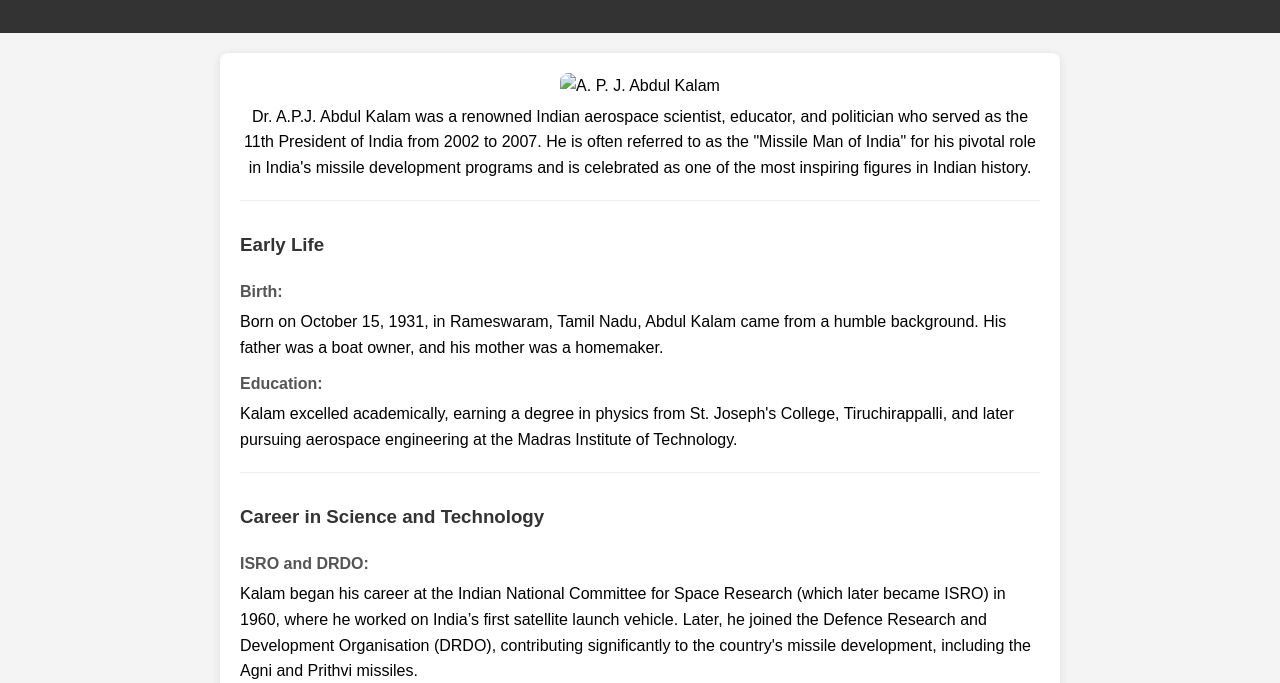
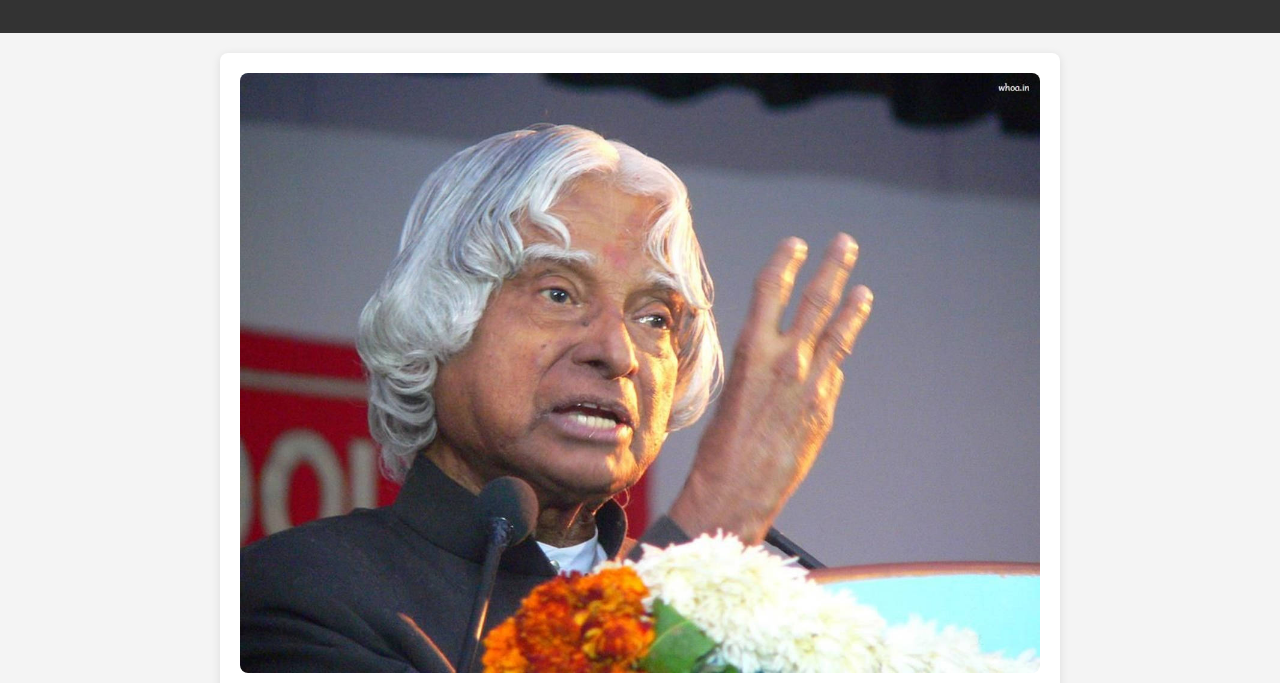
Before and after one commit to shekeelashajeer/BlogSample, a plain HTML site: page post1.html in a window 1280 px wide. Shown: the part 91-774 px from the top of the page. Drawn offline with Linux system fonts and the light colour scheme.

Commit message:
Update post1.html

```diff
--- a/post1.html
+++ b/post1.html
@@ -13,7 +13,7 @@
   <main>
     <div class="container">
       <article class="post">
-        <img src="image/kalam.jpg" alt="A. P. J. Abdul Kalam" class="post-image">
+        <img src="kalam.jpg" alt="A. P. J. Abdul Kalam" class="post-image">
         <div class="post-content">
           <p>Dr. A.P.J. Abdul Kalam was a renowned Indian aerospace scientist, educator, and politician who served as the 11th President of India from 2002 to 2007. He is often referred to as the "Missile Man of India" for his pivotal role in India's missile development programs and is celebrated as one of the most inspiring figures in Indian history.</p>
         </div>
```
